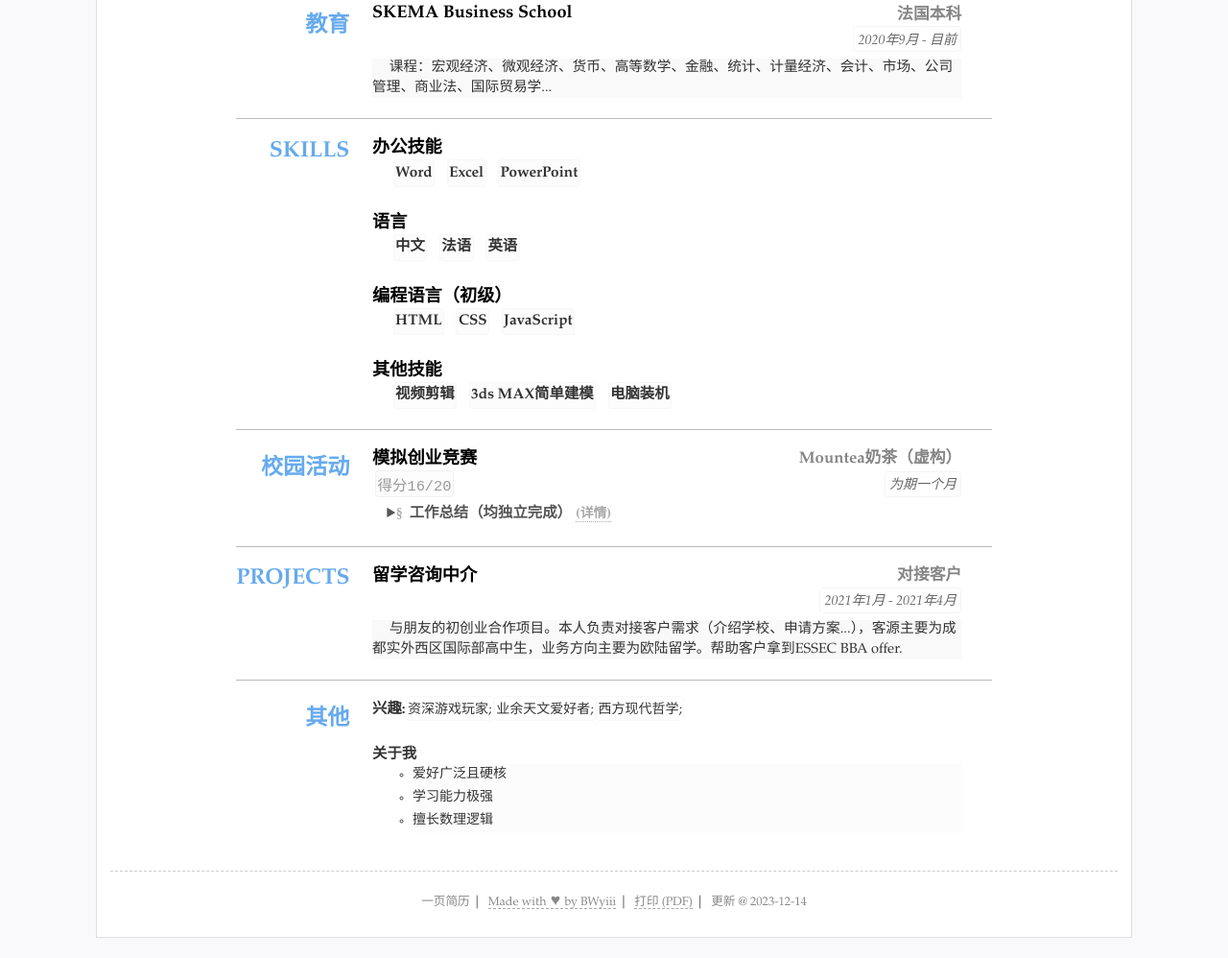
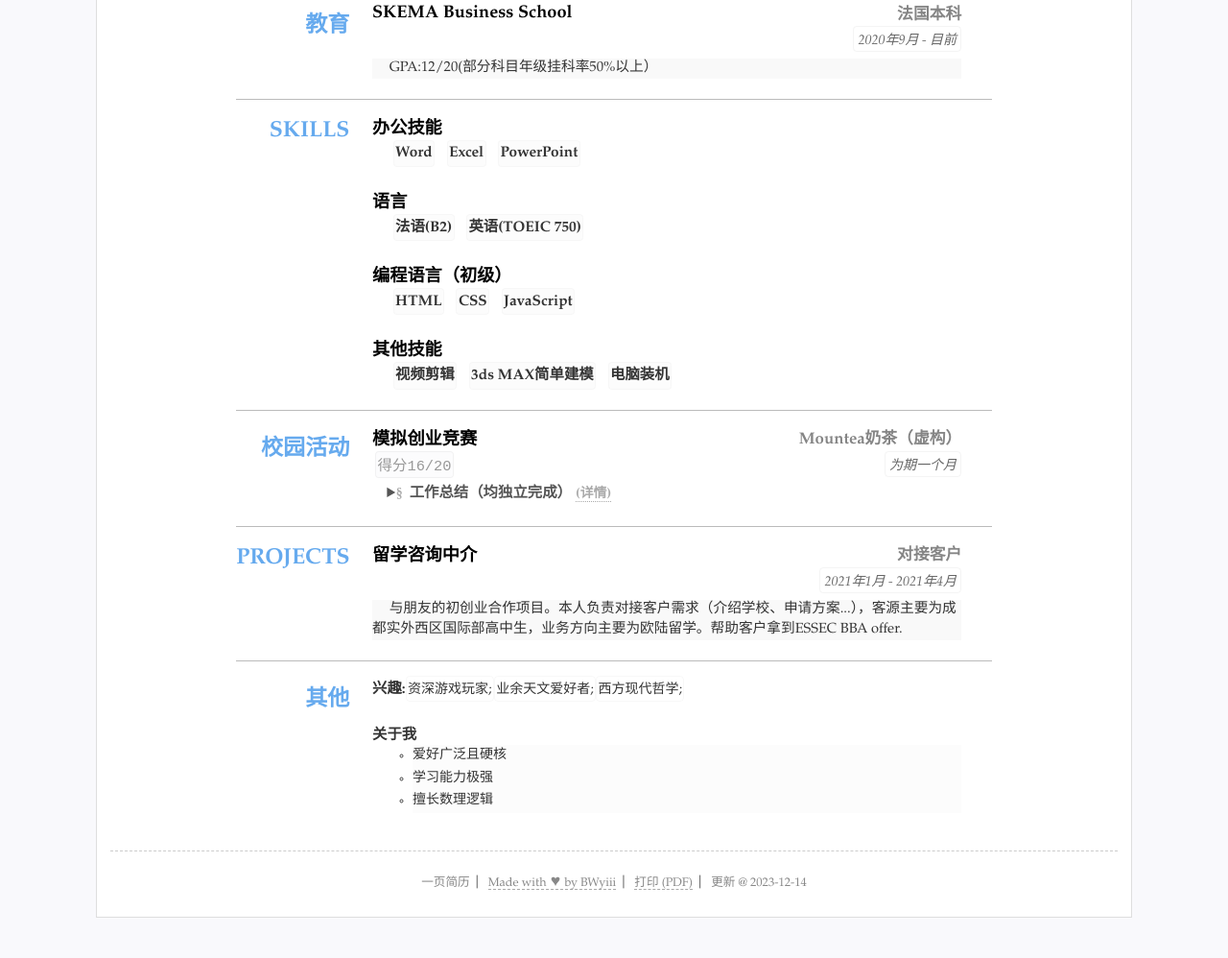
Before and after one commit to BWyiii/-, a Jekyll site: the page built from index.html, in a window 1280 px wide. Shown: the part 210-1208 px from the top of the page at 96% size. Built offline with Jekyll 4.4.1, drawn with Linux system fonts in a browser that asks for light colours; after the commit the page ends 1187 px from its top, so only the background shows below that.

Commit message:
Update resume.yml

```diff
--- a/_data/resume.yml
+++ b/_data/resume.yml
@@ -30,7 +30,7 @@ main: #简历主要内容，
   - title: SKEMA Business School
     duration: "2020年9月 - 目前"
     sub: 法国本科
-    detail: 课程：宏观经济、微观经济、货币、高等数学、金融、统计、计量经济、会计、市场、公司管理、商业法、国际贸易学...
+    detail: GPA:12/20(部分科目年级挂科率50%以上）
 
 - type: skills
   # name: "技能"
@@ -42,9 +42,8 @@ main: #简历主要内容，
     - PowerPoint
   - title: 语言
     items: #itmems 可以小块的方式显示
-    - 中文
-    - 法语
-    - 英语
+    - 法语(B2)
+    - 英语(TOEIC 750)
   - title: 编程语言（初级）
     items: #itmems 可以小块的方式显示
     - HTML
```
